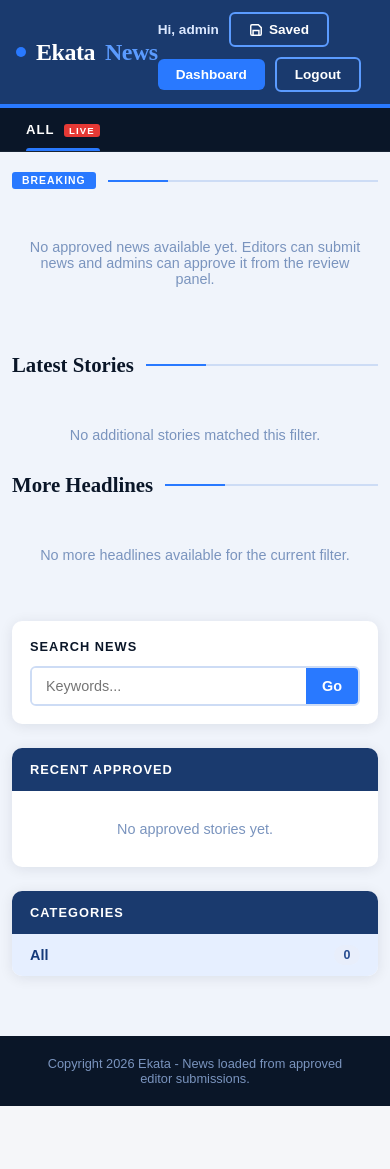
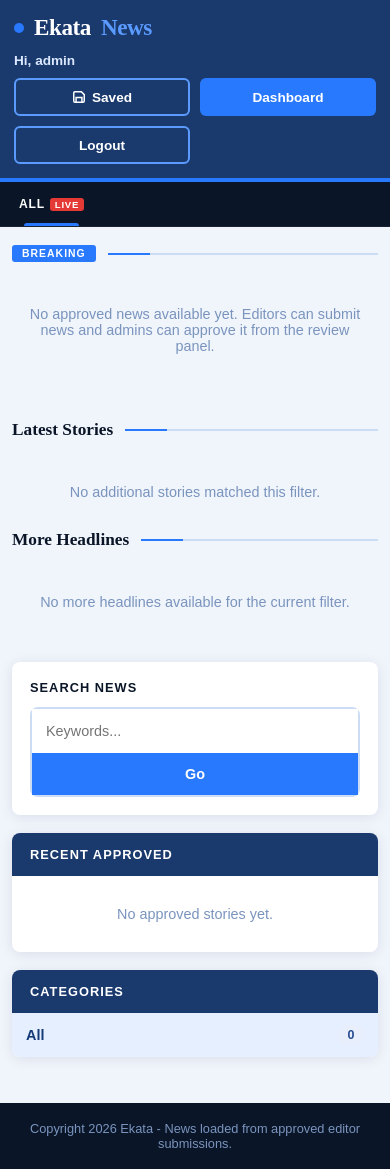
Before and after one commit to Psycho-Lalaji/NewsPortal, a PHP site: page /home.php in a window 390 px wide. Before the commit the page ends 1106 px from the top, so only its background shows below. Run offline with PHP 8.4, Linux system fonts and the light colour scheme; a user stored in the database is signed in; data comes from the database, SQL or seed files in the repository; data that the repository does not hold is empty.

Commit message:
Mobile responsive

```diff
--- a/db.php
+++ b/db.php
@@ -3,7 +3,7 @@ session_start();
 
 $host = "127.0.0.1";
 $dbname = "news_portal";
-$port = 3306;
+$port = 3307;
 $user = "root";
 $pass = "";
 
--- a/home.css
+++ b/home.css
@@ -23,6 +23,19 @@ body {
   background: var(--off);
   color: var(--navy);
   min-height: 100vh;
+  overflow-x: hidden;
+  text-rendering: optimizeLegibility;
+}
+
+img,
+video {
+  max-width: 100%;
+}
+
+a,
+button,
+input {
+  -webkit-tap-highlight-color: rgba(41, 121, 255, 0.16);
 }
 
 .topbar {
@@ -78,13 +92,18 @@ header {
   display: flex;
   align-items: center;
   justify-content: space-between;
+  gap: 18px;
   min-height: 72px;
   border-bottom: 4px solid var(--accent);
 }
 
+.site-header {
+  position: relative;
+}
+
 .logo {
   font-family: "Playfair Display", serif;
-  font-size: 2rem;
+  font-size: clamp(1.45rem, 3vw, 2rem);
   font-weight: 900;
   color: var(--white);
   letter-spacing: -0.02em;
@@ -92,6 +111,7 @@ header {
   align-items: center;
   gap: 10px;
   text-decoration: none;
+  min-width: max-content;
 }
 
 .logo-dot {
@@ -110,6 +130,7 @@ header {
   gap: 10px;
   align-items: center;
   flex-wrap: wrap;
+  justify-content: flex-end;
 }
 
 .welcome-user {
@@ -130,7 +151,10 @@ header {
   transition: all 0.2s;
   display: inline-flex;
   align-items: center;
+  justify-content: center;
   gap: 6px;
+  min-height: 38px;
+  white-space: nowrap;
 }
 
 .btn svg {
@@ -164,6 +196,24 @@ nav {
   gap: 0;
   border-bottom: 1px solid rgba(255, 255, 255, 0.06);
   overflow-x: auto;
+  scrollbar-width: thin;
+  scrollbar-color: var(--accent) transparent;
+  -webkit-overflow-scrolling: touch;
+}
+
+.category-nav {
+  position: sticky;
+  top: 0;
+  z-index: 20;
+}
+
+nav::-webkit-scrollbar {
+  height: 6px;
+}
+
+nav::-webkit-scrollbar-thumb {
+  background: rgba(91, 155, 255, 0.7);
+  border-radius: 999px;
 }
 
 nav a {
@@ -174,8 +224,11 @@ nav a {
   letter-spacing: 0.08em;
   text-transform: uppercase;
   padding: 14px 18px;
-  display: block;
+  display: flex;
+  align-items: center;
   position: relative;
+  flex: 0 0 auto;
+  min-height: 48px;
 }
 
 nav a:hover,
@@ -206,14 +259,18 @@ nav .live-badge {
 .container {
   max-width: 1260px;
   margin: 0 auto;
-  padding: 32px 20px;
+  padding: clamp(20px, 4vw, 32px) 20px;
 }
 
 .grid-main {
   display: grid;
-  grid-template-columns: 1fr 340px;
+  grid-template-columns: minmax(0, 1fr) minmax(300px, 340px);
   gap: 28px;
   align-items: start;
+}
+
+.main-column {
+  min-width: 0;
 }
 
 .sec-hdr {
@@ -225,9 +282,10 @@ nav .live-badge {
 
 .sec-hdr h2 {
   font-family: "Playfair Display", serif;
-  font-size: 1.3rem;
+  font-size: clamp(1.08rem, 3vw, 1.3rem);
   font-weight: 700;
   color: var(--navy);
+  white-space: nowrap;
 }
 
 .sec-hdr .bar {
@@ -481,6 +555,7 @@ nav .live-badge {
   display: flex;
   flex-direction: column;
   gap: 24px;
+  min-width: 0;
 }
 
 .widget,
@@ -510,15 +585,18 @@ nav .live-badge {
   border-radius: 6px;
   overflow: hidden;
   border: 2px solid var(--border);
+  background: #fff;
 }
 
 .search-row input {
   flex: 1;
+  min-width: 0;
   border: none;
   padding: 10px 14px;
   font-family: inherit;
   font-size: 0.9rem;
   outline: none;
+  color: var(--navy);
 }
 
 .search-row button {
@@ -529,6 +607,7 @@ nav .live-badge {
   cursor: pointer;
   font-size: 0.9rem;
   font-weight: 700;
+  min-width: 52px;
 }
 
 .search-modal-wrap {
@@ -659,6 +744,7 @@ nav .live-badge {
   color: #314d7a;
   border-bottom: 1px solid var(--border);
   font-size: 0.9rem;
+  min-height: 44px;
 }
 
 .widget-link:last-child {
@@ -697,9 +783,49 @@ footer {
   margin-top: 40px;
 }
 
+@media (min-width: 901px) and (max-width: 1180px) {
+  .topbar,
+  header,
+  nav {
+    padding-inline: 24px;
+  }
+
+  .grid-main {
+    grid-template-columns: minmax(0, 1fr) 300px;
+    gap: 22px;
+  }
+
+  .cat-strip {
+    grid-template-columns: repeat(2, minmax(0, 1fr));
+  }
+
+  .hero-card,
+  .hero-card img,
+  .hero-video,
+  .media-placeholder {
+    min-height: 380px;
+    height: 380px;
+  }
+}
+
 @media (max-width: 900px) {
+  header {
+    align-items: flex-start;
+    padding: 14px 24px;
+  }
+
   .grid-main {
     grid-template-columns: 1fr;
+  }
+
+  .sidebar {
+    display: grid;
+    grid-template-columns: repeat(2, minmax(0, 1fr));
+    gap: 18px;
+  }
+
+  .search-box {
+    grid-column: 1 / -1;
   }
 
   .cat-strip {
@@ -715,29 +841,127 @@ footer {
   }
 }
 
+@media (max-width: 720px) {
+  .topbar {
+    padding: 6px 18px;
+  }
+
+  .topbar .ticker {
+    max-width: 100%;
+  }
+
+  .topbar .meta {
+    display: none;
+  }
+
+  header {
+    flex-direction: column;
+    align-items: stretch;
+    gap: 12px;
+  }
+
+  .logo {
+    align-self: flex-start;
+  }
+
+  .header-actions {
+    display: grid;
+    grid-template-columns: repeat(2, minmax(0, 1fr));
+    width: 100%;
+  }
+
+  .welcome-user {
+    grid-column: 1 / -1;
+  }
+
+  .btn {
+    width: 100%;
+    padding-inline: 12px;
+  }
+
+  .category-nav {
+    top: 0;
+  }
+
+  .sidebar {
+    grid-template-columns: 1fr;
+  }
+}
+
 @media (max-width: 560px) {
   .topbar {
     display: none;
   }
 
   header {
-    padding: 12px 16px;
+    padding: 14px 14px;
   }
 
   .logo {
-    font-size: 1.5rem;
+    font-size: 1.45rem;
   }
 
   nav {
-    padding: 0 8px;
+    padding: 0 6px;
+  }
+
+  nav a {
+    min-height: 44px;
+    padding: 12px 13px;
+    font-size: 0.76rem;
+    letter-spacing: 0.06em;
   }
 
   .container {
-    padding: 20px 12px;
+    padding: 18px 12px;
+  }
+
+  .grid-main {
+    gap: 22px;
+  }
+
+  .sec-hdr {
+    margin-bottom: 14px;
+  }
+
+  .sec-hdr .bar::before {
+    width: 42px;
+  }
+
+  .hero-card {
+    border-radius: 8px;
+  }
+
+  .hero-card,
+  .hero-card img,
+  .hero-video,
+  .media-placeholder {
+    min-height: 0;
+    height: min(360px, calc(100vh - 170px));
+  }
+
+  .hero-card {
+    min-height: 330px;
+  }
+
+  .hero-card .overlay {
+    background: linear-gradient(to top, rgba(10, 22, 40, 0.94) 38%, rgba(10, 22, 40, 0.45) 78%, transparent 100%);
+  }
+
+  .hero-card .cat,
+  .cat-card .label,
+  .side-card .cat-sm {
+    letter-spacing: 0.06em;
+  }
+
+  .hero-summary {
+    -webkit-line-clamp: 4;
+    font-size: 0.92rem;
   }
 
   .cat-strip {
     grid-template-columns: 1fr;
+    gap: 14px;
   }
 
   .side-card {
@@ -747,6 +971,61 @@ footer {
   .side-card img,
   .side-media-fallback {
     width: 100%;
-    height: 160px;
+    min-height: 0;
+    aspect-ratio: 16 / 9;
+    height: auto;
+  }
+
+  .search-box,
+  .widget {
+    border-radius: 8px;
+  }
+
+  .search-row {
+    flex-direction: column;
+    border-radius: 8px;
+    overflow: visible;
+  }
+
+  .search-row input {
+    min-height: 44px;
+  }
+
+  .search-row button {
+    min-height: 42px;
+    width: 100%;
+  }
+
+  .search-modal {
+    left: -2px;
+    right: -2px;
+    max-height: 52vh;
+  }
+
+  .trend-item,
+  .widget-link {
+    padding-inline: 14px;
+  }
+
+  footer {
+    margin-top: 28px;
+    padding: 18px 14px;
   }
 }
+
+@media (max-width: 380px) {
+  .header-actions {
+    grid-template-columns: 1fr;
+  }
+
+  .hero-card,
+  .hero-card img,
+  .hero-video,
+  .media-placeholder {
+    height: 330px;
+  }
+
+  .hero-card .meta-row {
+    gap: 8px;
+  }
+}
--- a/home.php
+++ b/home.php
@@ -236,7 +236,7 @@ $conn->close();
     </div>
 </div>
 
-<header>
+<header class="site-header">
     <a href="home.php" class="logo"><span class="logo-dot"></span>Ekata<span>News</span></a>
     <div class="header-actions">
         <?php if (isset($_SESSION['user_id'])) : ?>
@@ -259,7 +259,7 @@ $conn->close();
     </div>
 </header>
 
-<nav>
+<nav class="category-nav" aria-label="News categories">
     <a href="<?php echo e(build_home_url('', $searchQuery)); ?>" class="<?php echo $categoryFilter === '' ? 'active' : ''; ?>">
         All <span class="live-badge">LIVE</span>
     </a>
@@ -270,9 +270,9 @@ $conn->close();
     <?php endforeach; ?>
 </nav>
 
-<div class="container">
+<main class="container">
     <div class="grid-main">
-        <div>
+        <section class="main-column" aria-label="Featured news">
             <div class="sec-hdr">
                 <span class="sec-tag">Breaking</span>
                 <div class="bar"></div>
@@ -378,7 +378,7 @@ $conn->close();
                     <?php endforeach; ?>
                 </div>
             <?php endif; ?>
-        </div>
+        </section>
 
         <aside class="sidebar">
             <div class="search-box">
@@ -457,7 +457,7 @@ $conn->close();
             </div>
         </aside>
     </div>
-</div>
+</main>
 
 <footer>Copyright <?php echo e(date('Y')); ?> Ekata - News loaded from approved editor submissions.</footer>
 
```
Also changed, not shown: other parts of home.css (+40 -9 lines).
